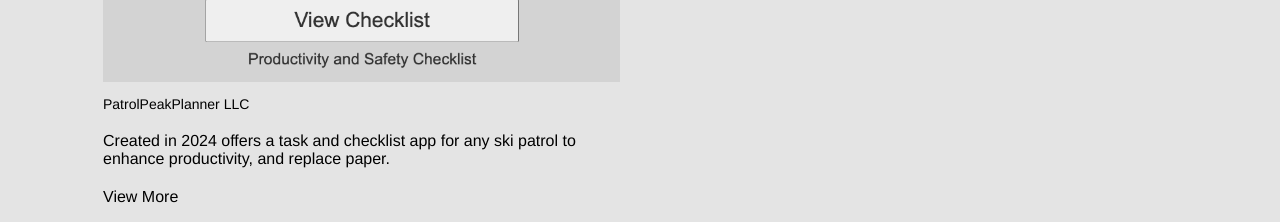
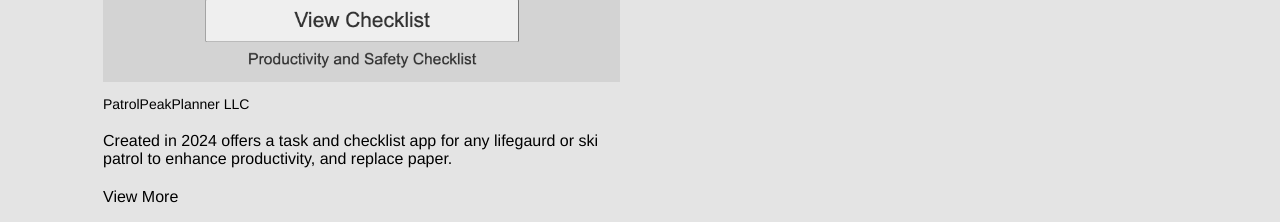
Before and after one commit to snowbrdking26/Peter_King, a website: page index.html in a window 1280 px wide. Shown: the part 2840-3062 px from the top of the page. Drawn offline with nearby package versions, Linux system fonts and the light colour scheme.

Commit message:
updated text

```diff
--- a/index.html
+++ b/index.html
@@ -92,7 +92,7 @@
 		<div onclick="openPatrolPeakPlanner()" data-aos="zoom-in" data-aos-duration="2000" class="content">
 			<img src="PatrolPeakPlanner.png" style="width:100%; margin: 0 0;">
 			<h3>PatrolPeakPlanner LLC</h3>
-			<p class="info">Created in 2024 offers a task and checklist app for any ski patrol to enhance productivity, and replace paper.</p>
+			<p class="info">Created in 2024 offers a task and checklist app for any lifegaurd or ski patrol to enhance productivity, and replace paper.</p>
 			<p class="click">View More</p>
 		</div>
 
```
